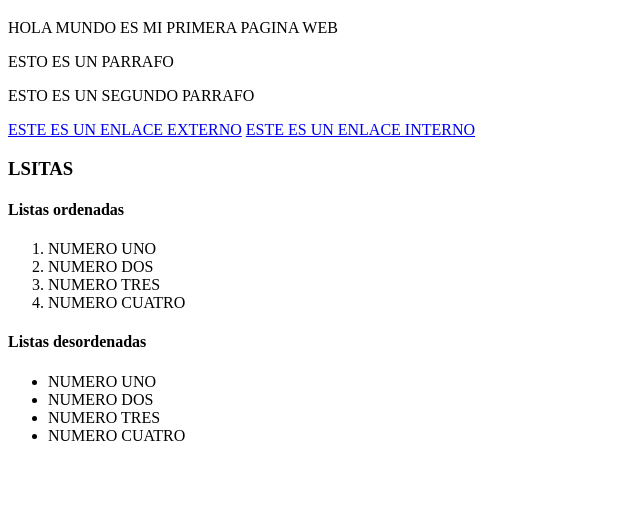
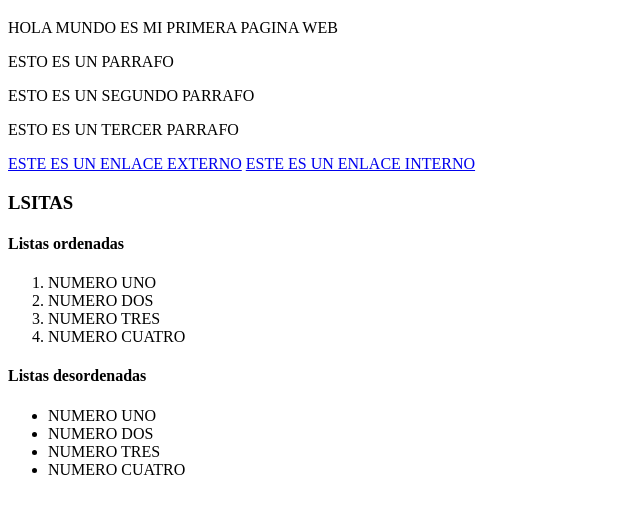
Before and after one commit to AxelJimnz/HTML-CSS, a plain HTML site: page 1.INTRODUCCION/etiquetas-habituales.html in a window 1280 px wide. Shown: the part 61-574 px from the top of the page, without its empty margins (0-640 px from the left). Drawn offline with Linux system fonts and the light colour scheme.

Commit message:
Update etiquetas-habituales.html

```diff
--- a/1.INTRODUCCION/etiquetas-habituales.html
+++ b/1.INTRODUCCION/etiquetas-habituales.html
@@ -20,6 +20,7 @@
         </div>
         <p>ESTO ES UN PARRAFO</p>
 	<p>ESTO ES UN SEGUNDO PARRAFO</p>
+	<p>ESTO ES UN TERCER PARRAFO </p>
 
         <a href="http://google.com">ESTE ES UN ENLACE EXTERNO</a>
         <a href="index.html">ESTE ES UN ENLACE INTERNO</a>
```
